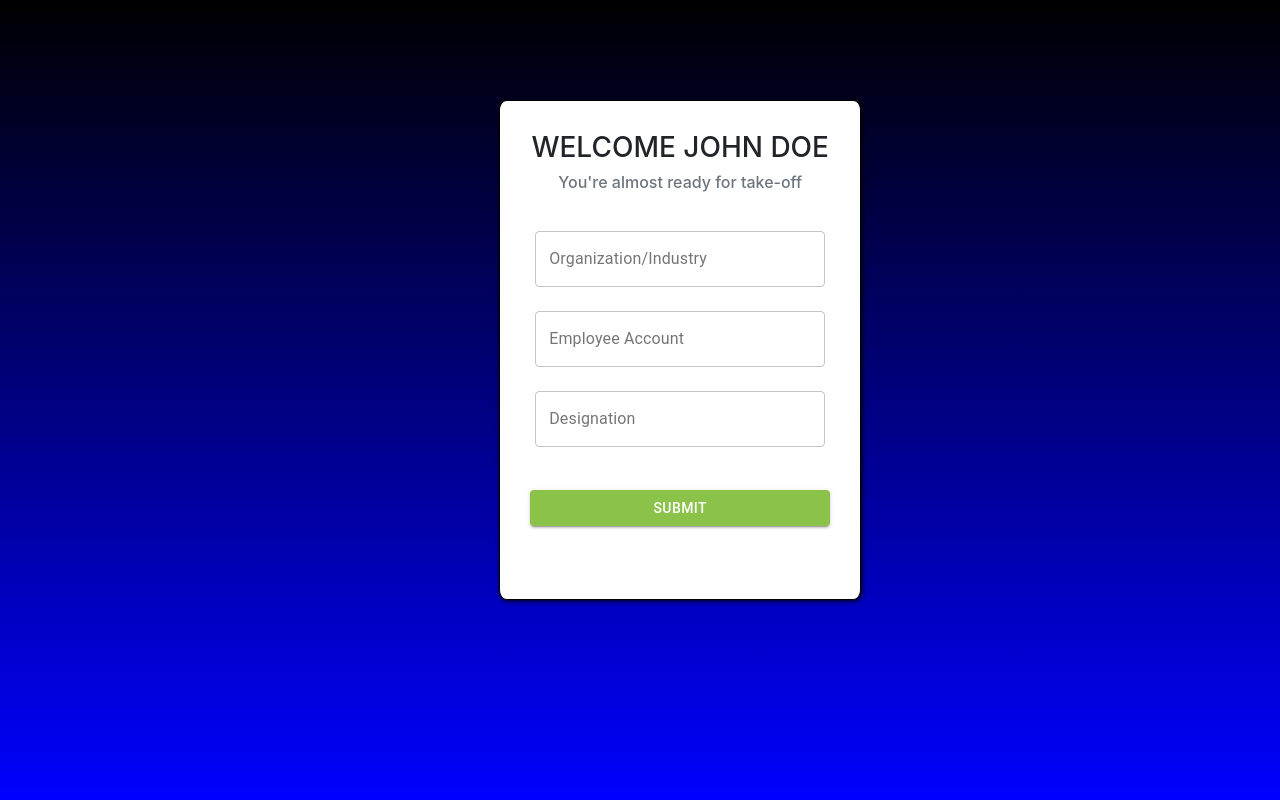
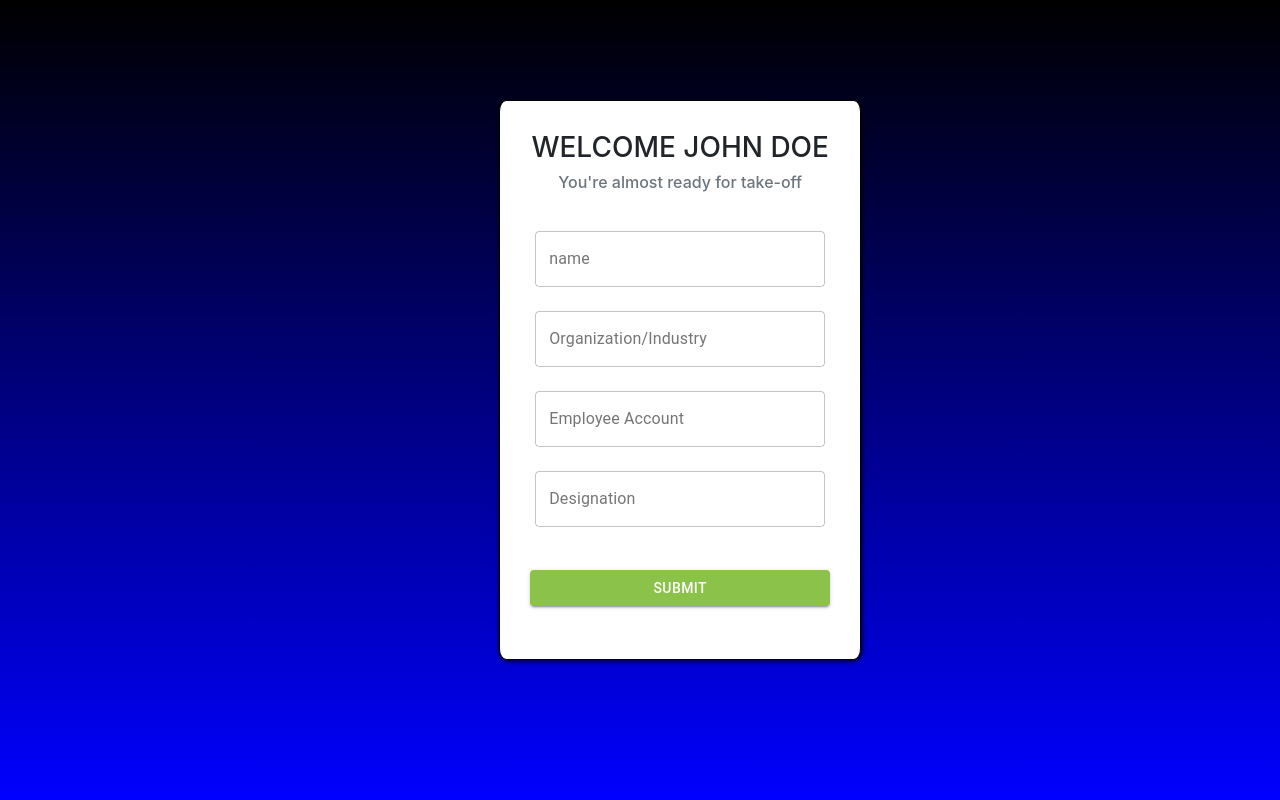
Before and after one commit to govi92/op-ui-test, a React (Create React App) app: page /selections/1 in a window 1280 px wide. Built offline with nearby package versions, Linux system fonts and the light colour scheme; no server answers.

Commit message:
changes on selections

```diff
--- a/src/component/Selections/Selections.js
+++ b/src/component/Selections/Selections.js
@@ -7,6 +7,7 @@ import style from './style';
 class Selections extends Component {
   state = {
     empAcc: '',
+    name: '',
     accessToken: '',
     organization: '',
     designation: '',
@@ -18,7 +19,8 @@ class Selections extends Component {
     errorMessage: '',
     isEmpAccEmpty: false,
     isOrgEmpty: false,
-    isDesignationEmpty: false
+    isDesignationEmpty: false,
+    isNameEmpty: false
   }
 
   async componentDidMount() {
@@ -26,12 +28,14 @@ class Selections extends Component {
       accessToken: this.props.match.params.params
     });
     const res = await utils.confirmRegistration(this.props.match.params.params);
+    if(res) {
       if(res.status !== 200) {
         this.setState({
           errorStatus: res.status,
           isErrorOccurred: true,
           errorMessage: res.message
         })
+      }
     }
   }
 
@@ -43,9 +47,9 @@ class Selections extends Component {
 
   onSubmit = (event) => {
     event.preventDefault();
-    const {empAcc, organization, designation, accessToken} = this.state;
-    if( empAcc !== '' &&  organization!== '' && designation!== '' && accessToken) {
-      utils.registerCompanyDetails({empAcc, organization, designation, accessToken});
+    const {empAcc, name, organization, designation, accessToken} = this.state;
+    if( empAcc !== '' &&  organization!== '' && designation!== '' && name !== '' && accessToken) {
+      utils.registerCompanyDetails({empAcc, name, organization, designation, accessToken});
       this.props.history.push('/login');
     }
     if (empAcc === '') {
@@ -55,6 +59,15 @@ class Selections extends Component {
     } else if (empAcc !== '') {
       this.setState({
         isEmpAccEmpty: false
+      });
+    }
+    if (name === '') {
+      this.setState({
+        isNameEmpty: true
+      });
+    } else if (name !== '') {
+      this.setState({
+        isNameEmpty: false
       });
     }
     if (organization === '') {
@@ -84,6 +97,21 @@ class Selections extends Component {
           <FormControl variant="outlined" style={style.formControl}>
             <TextField
               id="outlined-name"
+              label="name"
+              // className={}
+              value={null}
+              fullWidth
+              error={this.state.isNameEmpty ? true : false}
+              onChange={this.handleEventChange('name')}
+              margin="normal"
+              variant="outlined"
+            />
+            {
+              this.state.isNameEmpty &&
+              <p style={style.errorText}>Name field shouldn't be empty</p>
+            }
+            <TextField
+              id="outlined-name"
               label="Organization/Industry"
               // className={}
               value={null}
@@ -97,6 +125,7 @@ class Selections extends Component {
               this.state.isOrgEmpty &&
               <p style={style.errorText}>Organization field shouldn't be empty</p>
             }
+
             <TextField
               id="outlined-name"
               label="Employee Account"
--- a/src/component/Selections/style.js
+++ b/src/component/Selections/style.js
@@ -11,7 +11,7 @@ const style = {
     marginTop: '100px',
     marginLeft: '39%',
     padding: '30px',
-    height: '500px',
+    height: '560px',
     wdith: '30%',
     background: 'white',
     border: 'solid 1px black',
--- a/src/component/SignUp/signUp.js
+++ b/src/component/SignUp/signUp.js
@@ -6,10 +6,9 @@ import { getUser } from '../actions/index';
 import { registerUser } from '../../utils/index';
 import * as utils from '../../utils/utilityFunctions';
 import * as util from '../../utils/index';
-import Footer from '../Footer';
-import style from './style';
 import store from '../store';
 import NewsFeed from '../NewsFeed';
+import style from './style';
 
 class SignUp extends Component {
   state = {
@@ -184,7 +183,6 @@ class SignUp extends Component {
                     <TextField
                       id="outlined-name"
                       label="Email Address"
-                      // className={}
                       error={(this.state.isEmailEmpty | this.state.isExceptionOccured | this.state.isEmailNotValid) ? true : false}
                       fullWidth
                       onChange={this.handleEventChange('email')}
--- a/src/component/SignUp/style.js
+++ b/src/component/SignUp/style.js
@@ -55,11 +55,11 @@ const style = {
 
   formContainer: {
     position: 'absolute',
-    marginTop: '100px',
+    marginTop: '50px',
     marginLeft: '20%',
     marginRight: '20%',
     padding: '30px',
-    height: '590px',
+    height: '660px',
     background: 'white',
     border: 'solid 1px black',
     borderRadius: '2%',
```
Lines whose indentation alone changed are shown as unchanged.
